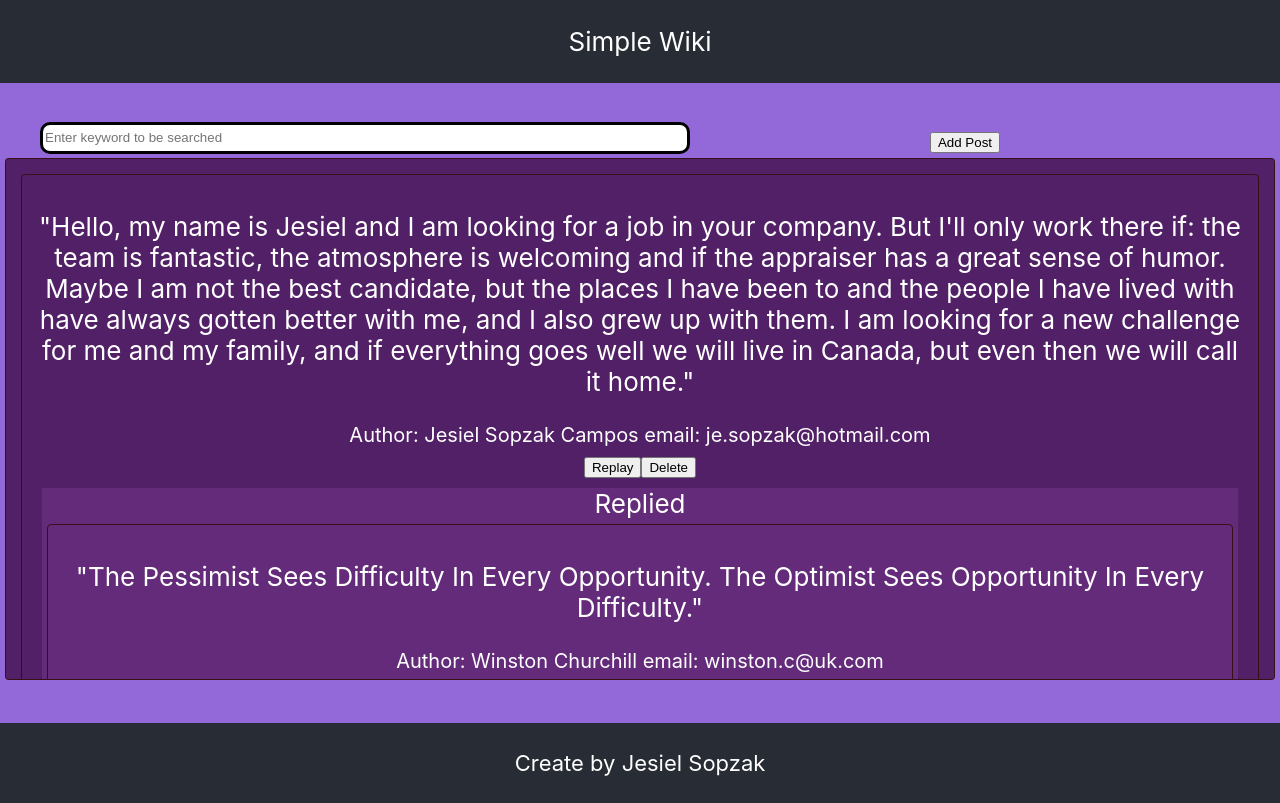
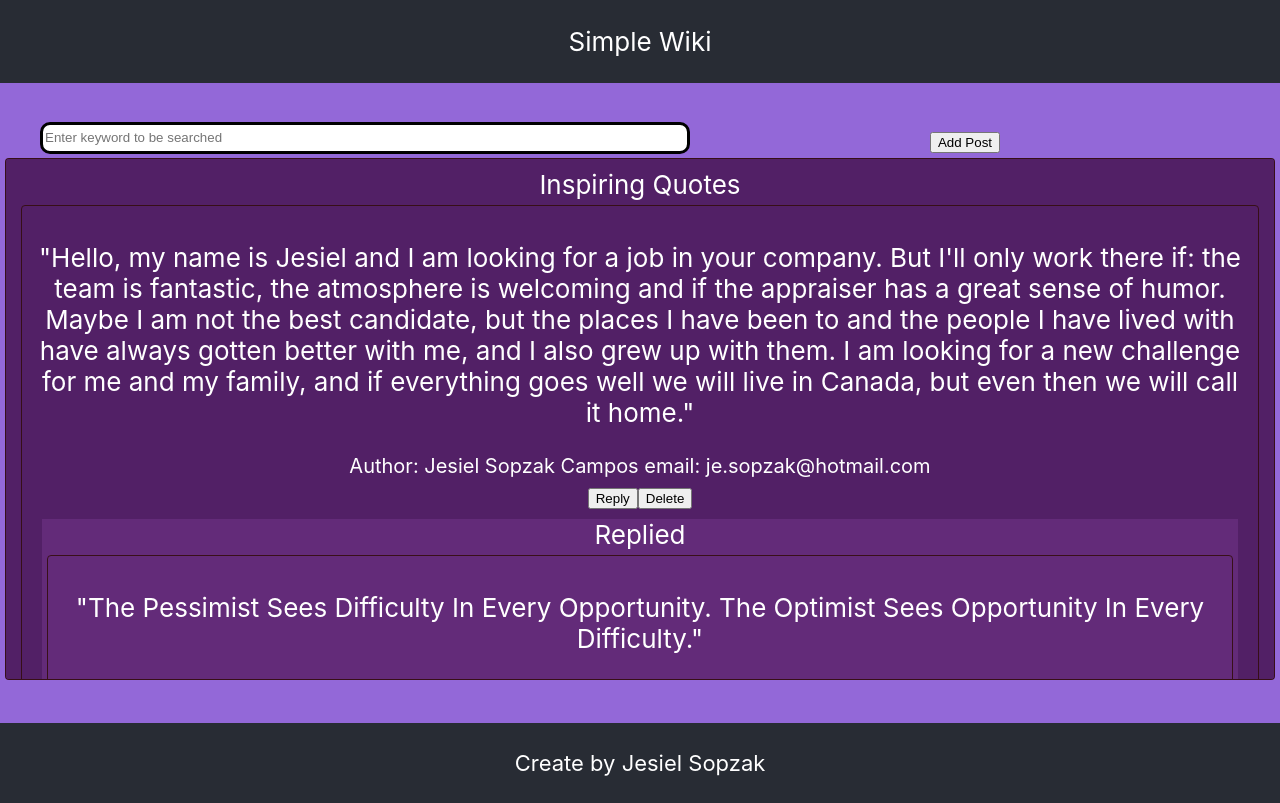
Before and after one commit to Sopzak/SimpleWiki, a React (Create React App) app: page / in a window 1280 px wide. Built offline with nearby package versions, Linux system fonts and the light colour scheme.

Commit message:
Replied Quotes

```diff
--- a/src/components/HomePage/index.js
+++ b/src/components/HomePage/index.js
@@ -10,14 +10,27 @@ function HomePage() {
   const [formData, setFormData] = useState(initialFormState);
   const [showModal, setStateModal] = useState("none");
   const [filterKey, setFilter] = useState(null);
+  const [replier, setReplier] = useState(null);
 
   function createPost(){
       var listPosts = Posts;
-      listPosts.push(formData);
+      if(replier){
+        listPosts = Posts.filter((data)=>{
+            if(data.id.includes(replier.id)){
+                data.replys.push(formData);
+                return data;
+            }else{
+                return data
+            }
+          });
+      }else{
+        listPosts.push(formData);
+      }
       setFormData(initialFormState);
       setPost(listPosts);
       setStateModal("none");
       findPost();
+      setReplier(null);
   }
 
   function findPost(event) {
@@ -34,16 +47,19 @@ function HomePage() {
             return null
         }
       });
-    if(listPost)
-    setFiltredPost(listPost);
+    //if(listPost)
+        setFiltredPost(listPost);
+    //else
+      //setFiltredPost([{description:'NOT FOUND'}])
   }
 
-  function deletePost(post,repliedId){
+  function deletePost(postId){
     //console.log(postId);
   }
 
-  function replyPost(post,repliedId){
-    //console.log(postId);
+  function replyPost(repliedPost){
+    setReplier(repliedPost);
+    setStateModal('block');
   }
 
   function showPost(post, repliedId){
@@ -54,8 +70,10 @@ function HomePage() {
                 <div className="post-author" >
                     Author: {post.name} email: {post.email}
                 </div>
-                <button onClick={replyPost(post, repliedId)} >Replay</button>
-                <button onClick={deletePost(post, repliedId)} >Delete</button>
+                {(!repliedId) &&
+                    <button onClick={() => {replyPost(post)}} >Reply</button>
+                }
+                <button onClick={deletePost(post.id)} >Delete</button>
 
                 {(post.replys) &&
                     (<div className="post-reply"
@@ -133,9 +151,11 @@ function HomePage() {
             </button>
             <div className="post-container"
                 style={{marginBottom: 30, margin: 5, maxHeight:'500px', minHeight: '300px', overflowY: 'scroll' }}>
-                {
-                    FiltredPost.map(post => showPost(post))
-                }
+                <label>Inspiring Quotes
+                    {
+                        FiltredPost.map(post => showPost(post))
+                    }
+                </label>
             </div>
         </div>
     </div>
--- a/src/components/data/postdata.json
+++ b/src/components/data/postdata.json
@@ -15,15 +15,7 @@
                 "id" : "jscG456hd9i",
                 "name": "Andrew Carnegie",
                 "email": "a.carnegie75@yahoo.com",
-                "description": "The average person puts only 25% of his energy into his work. The world takes off its hat to those who put in more than 50% of their capacity, and stands on its head for those few and far between souls who devote 100%.",
-                "replys": [
-                    {
-                        "id" : "askhda458jj",
-                        "name":"Jesiel Sopzak Campos",
-                        "email": "je.sopzak@hotmail.com",
-                        "description" : "Thank you."
-                    }
-                ]
+                "description": "The average person puts only 25% of his energy into his work. The world takes off its hat to those who put in more than 50% of their capacity, and stands on its head for those few and far between souls who devote 100%."
             }
         ]
     },
```
